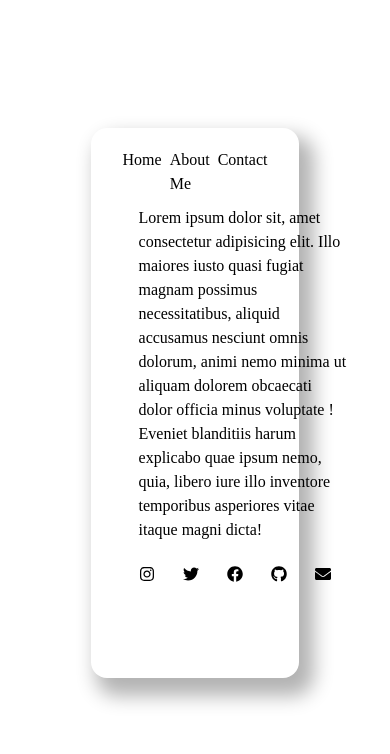
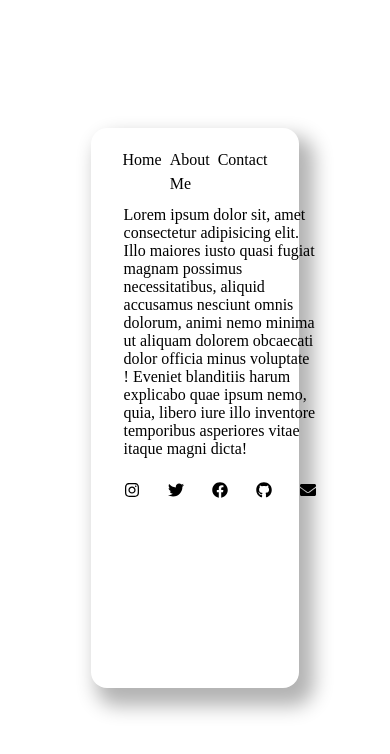
Before and after one commit to EmrullahUcel/Web, a React (Vite) app: page /Contact in a window 390 px wide. Shown: the top 754 px of the page. Built offline with nearby package versions, Linux system fonts and the light colour scheme; a web font is replaced by a local one.

Commit message:
full responsive , fixed bugs2

```diff
--- a/src/components/BackPage.jsx
+++ b/src/components/BackPage.jsx
@@ -3,7 +3,7 @@
 
 const BackPage = (props) => {
     return <div className="pc:w-10/12 pc:h-[390px] phone:w-[275px]
-    phone:flex phone:flex-col phone:h-[550px] px-12 py-5 bg-white m-32 shadow-[10px_13px_19px_5px_rgba(0,0,0,0.3)] rounded-2xl">
+    phone:flex phone:flex-col phone:h-[560px] px-12 py-5 bg-white m-32 shadow-[10px_13px_19px_5px_rgba(0,0,0,0.3)] rounded-2xl">
         {props.children}
     </div>
 
--- a/src/components/MainSection.jsx
+++ b/src/components/MainSection.jsx
@@ -15,7 +15,7 @@ const MainSection = () => {
         </p>
       </div>
       <div className="border-2 border-fuchsia-950 pc:w-72 pc:h-60 flex text-center items-center justify-center
-      phone:h-44">
+      phone:h-40">
         Burada bir resim var
       </div>
     </div>
--- a/src/components/pages/Contact.jsx
+++ b/src/components/pages/Contact.jsx
@@ -10,7 +10,7 @@ const Contact = () => {
 
     <div className='pc:w-11/12 mt-20 pc:flex pc:justify-between phone:w-12 phone:block'>
 
-      <p className='pc:w-96 mt-[-50px] phone:w-52 '>
+      <p className='pc:w-96 mt-[-50px] phone:w-48 phone:leading-[18px] phone:ml-[-15px]'>
         Lorem ipsum dolor sit, amet consectetur adipisicing elit.
         Illo maiores iusto quasi fugiat magnam possimus necessitatibus,
         aliquid accusamus nesciunt omnis dolorum,
@@ -18,7 +18,7 @@ const Contact = () => {
         ! Eveniet blanditiis harum explicabo quae ipsum nemo, quia,
         libero iure illo inventore temporibus asperiores vitae itaque magni dicta!
       </p>
-      <div className='pc:block phone:flex phone:mt-6 phone:gap-7'>
+      <div className='pc:block phone:flex phone:mt-6 phone:gap-7 phone:ml-[-15px]'>
         <a href=""><FaInstagram className='pc:mb-4' /></a>
         <a href=""><FaTwitter   className='pc:mb-4' /></a>
         <a href=""><FaFacebook  className='pc:mb-4' /></a>
```
